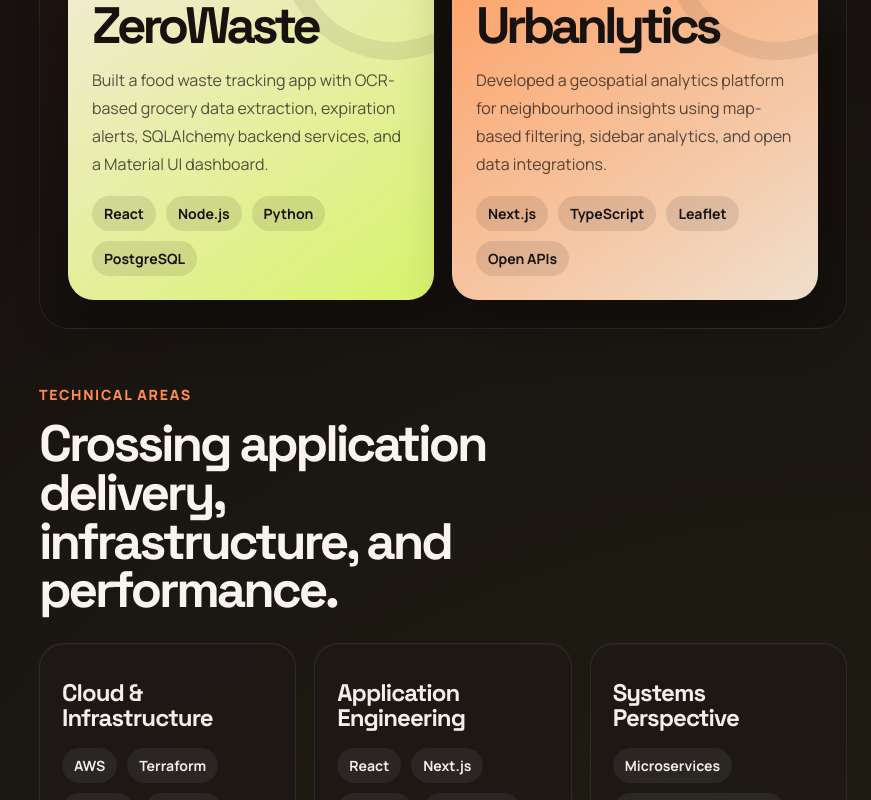
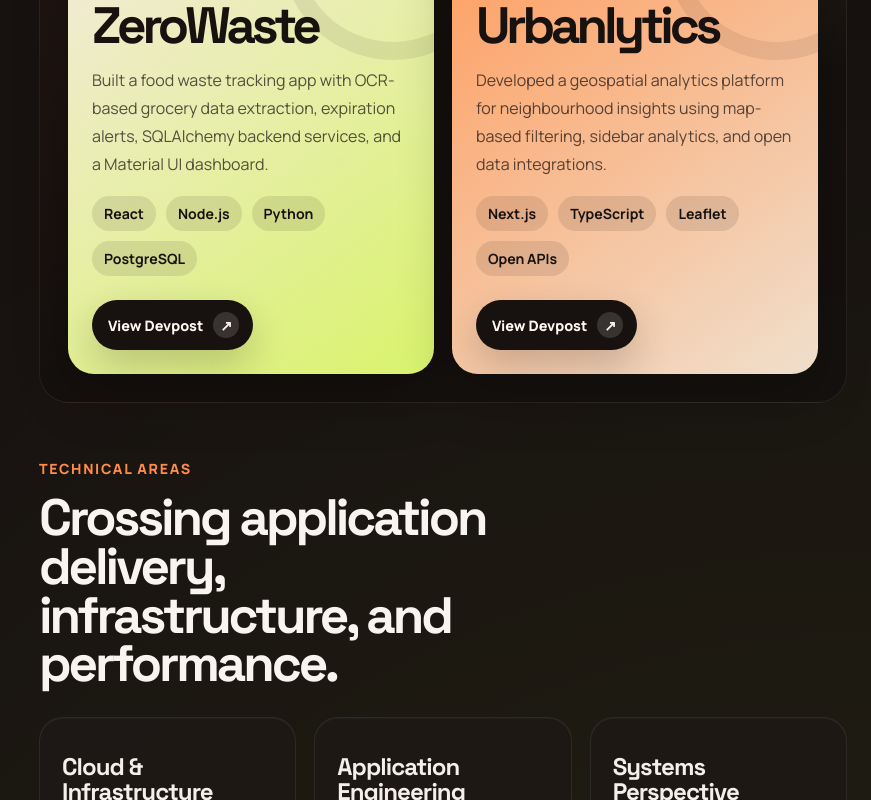
Before and after one commit to Not-Nimna/N-Devin.github.io, a React (Create React App) app: page / in a window 1280 px wide. Shown: the part 3914-4714 px from the top of the page, without its empty margins (409-1280 px from the left). Built offline with nearby package versions, Linux system fonts and the light colour scheme; the HTML template or start-up script is replaced by a standard one.

Commit message:
Add hackathon Devpost links

```diff
--- a/src/App.js
+++ b/src/App.js
@@ -145,6 +145,12 @@ function App() {
                       <span key={item}>{item}</span>
                     ))}
                   </div>
+                  {hackathon.projectHref && (
+                    <a className={styles.projectLink} href={hackathon.projectHref} target="_blank" rel="noreferrer" aria-label={`Open ${hackathon.title} on Devpost`}>
+                      <span>{hackathon.linkLabel || "View Hackathon Project"}</span>
+                      <span aria-hidden="true">↗</span>
+                    </a>
+                  )}
                 </article>
               ))}
             </div>
--- a/src/App.module.scss
+++ b/src/App.module.scss
@@ -491,6 +491,18 @@
   color: #171210;
 }
 
+.hackathonCard .projectLink {
+  position: relative;
+  margin-top: 24px;
+  background: #171210;
+  color: #fff8f1;
+  box-shadow: 0 16px 38px rgba(23, 18, 16, 0.2);
+}
+
+.hackathonCard .projectLink span:last-child {
+  background: rgba(255, 255, 255, 0.14);
+}
+
 .areaGrid {
   grid-template-columns: repeat(3, minmax(0, 1fr));
 }
--- a/src/info/Info.js
+++ b/src/info/Info.js
@@ -159,6 +159,8 @@ export const info = {
         "Built a food waste tracking app with OCR-based grocery data extraction, expiration alerts, SQLAlchemy backend services, and a Material UI dashboard.",
       stack: ["React", "Node.js", "Python", "PostgreSQL"],
       event: "Hack the Change 2023",
+      projectHref: "https://devpost.com/software/zerowaste-in2x8e",
+      linkLabel: "View Devpost",
     },
     {
       title: "Urbanlytics",
@@ -166,6 +168,8 @@ export const info = {
         "Developed a geospatial analytics platform for neighbourhood insights using map-based filtering, sidebar analytics, and open data integrations.",
       stack: ["Next.js", "TypeScript", "Leaflet", "Open APIs"],
       event: "Hack the Change 2025",
+      projectHref: "https://devpost.com/software/779z-performateamitive-urbanlytics",
+      linkLabel: "View Devpost",
     },
   ],
   technicalAreas: [
```
